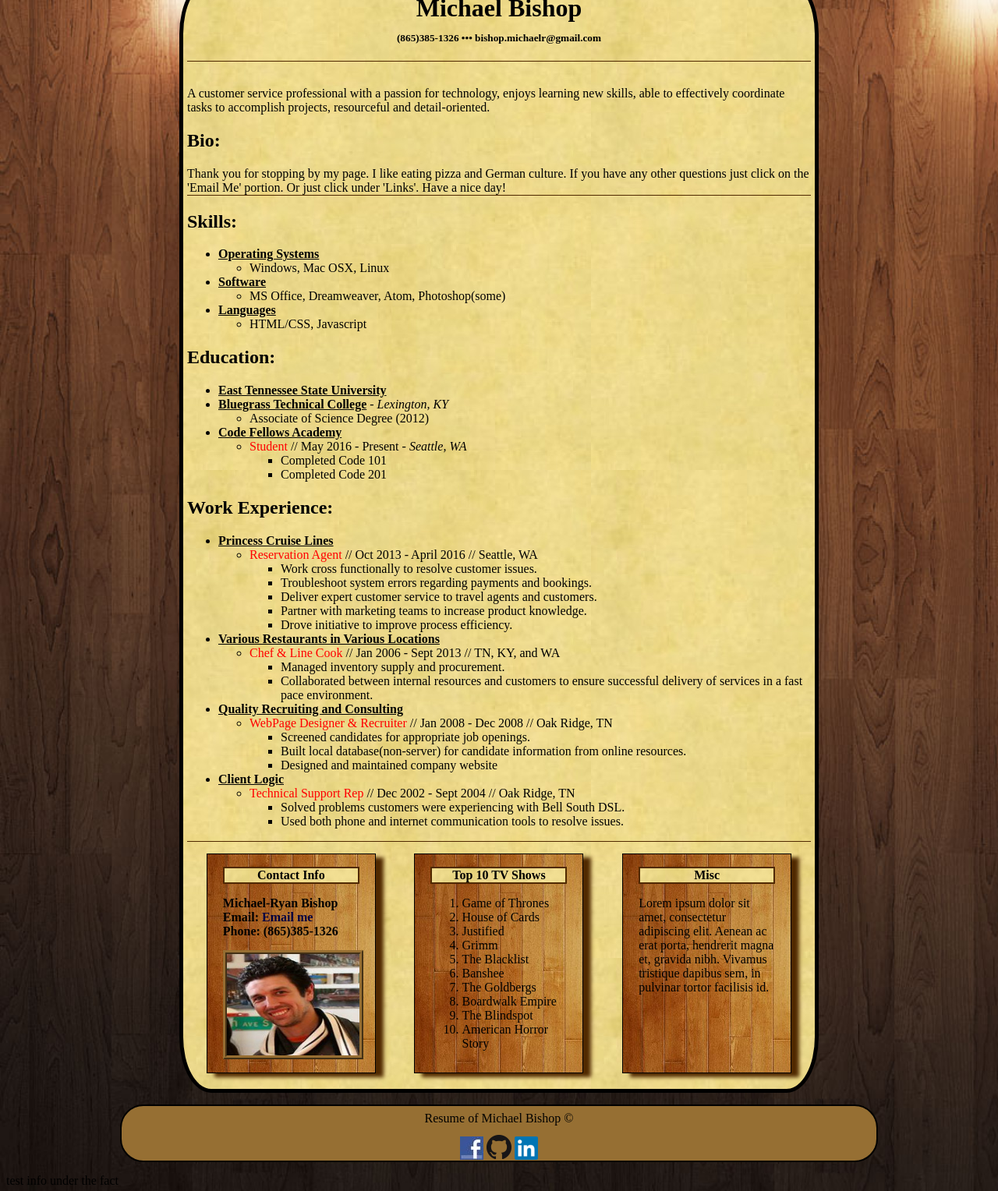
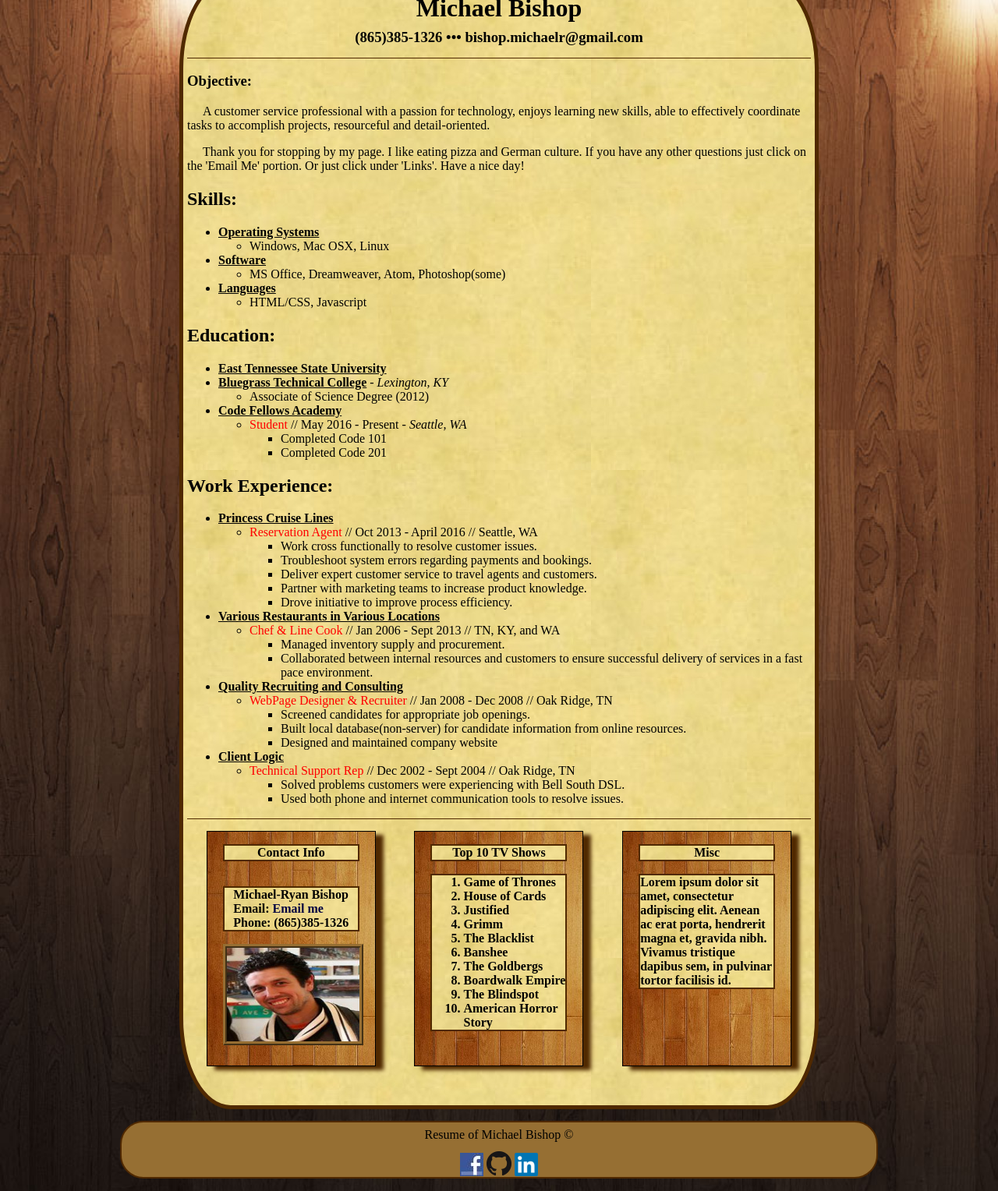
Before and after one commit to silvershotm1/About-me, a plain HTML site: page index.html in a window 1280 px wide. Shown: the part 36-1564 px from the top of the page at 78% size. Drawn offline with Linux system fonts and the light colour scheme.

Commit message:
Columns look nice

```diff
--- a/index.html
+++ b/index.html
@@ -10,27 +10,23 @@
       <div class="wrapper-intro">
         <hgroup class="myinfo">
           <h1>Michael Bishop</h1>
-          <h5>(865)385-1326 &#0149;&#0149;&#0149; bishop.michaelr@gmail.com</h5>
+          <h3>(865)385-1326 &#0149;&#0149;&#0149; bishop.michaelr@gmail.com</h3>
         </hgroup>
       </div>
       <div class="hline"></div>
-      <p></p>
-      A customer service professional with a passion for technology, enjoys learning new skills, able to effectively coordinate tasks to accomplish projects, resourceful and detail-oriented.
-      <h2>Bio:</h2>
+
+      <h3>Objective:</h3>
+        <div class="summary">
+          <p class="indent">A customer service professional with a passion for technology, enjoys learning new skills, able to effectively coordinate tasks to accomplish projects, resourceful and detail-oriented.</p>
 
 
-    <div class="summary">
-      Thank you for stopping by my page. I like eating
-      pizza and German culture. If you have any other
-      questions just click on the 'Email Me' portion. Or
-      just click under 'Links'. Have a nice day!
+          <p class="indent">Thank you for stopping by my page. I like eating pizza and German culture. If you have any other questions just click on the 'Email Me' portion. Or just click under 'Links'. Have a nice day!</p>
         </div>
 
-    <div class="hline"></div>
         <div class="skills">
           <h2>Skills:</h2>
             <ul>
-        <li><strong><u>Operating Systems</u></strong></li>
+              <li><span class="listyle">Operating Systems</span></li>
                 <ul>
                   <li> Windows, Mac OSX, Linux</li>
                 </ul>
@@ -43,11 +39,12 @@
                   <li>HTML/CSS, Javascript</li>
             </ul>
         </div>
+
         <div class="education">
         <h2>Education:</h2>
           <ul>
-        <li><strong><u>East Tennessee State University</u></strong></li>
-        <li><strong><u>Bluegrass Technical College</u></strong><span class="loc">  - Lexington, KY</span></li>
+            <li><span class="listyle">East Tennessee State University</span></li>
+            <li><span class="listyle">Bluegrass Technical College</span><span class="loc">  - Lexington, KY</span></li>
               <ul>
                 <li>Associate of Science Degree (2012)</li>
               </ul>
@@ -61,7 +58,7 @@
               </ul>
           </ul>
         </div>
-    <!-- <div class="spacer"></div> -->
+
         <div class="workexp">
           <h2>Work Experience:</h2>
             <ul>
@@ -102,7 +99,6 @@
                       </ul>
                     </ul>
             </ul>
-
         </div>
 
     <div class="hline"></div>
@@ -111,11 +107,12 @@
     <div class="column-section">
       <div class="column1">
         <p>Contact Info</p>
-        <strong>Michael-Ryan Bishop </br>
+          <p><strong>Michael-Ryan Bishop </br>
           Email:<a href=mailto:bishop.michaelr@gmail.com> Email me</a> </br>
           Phone: (865)385-1326 </br>
-      </strong>
-      <div class="spacer"></div>
+        </strong></p>
+      <!-- <div class="spacer"></div> -->
+
       <div class="pictures">
         <img id="me1" src="images/me.jpg"/>
         <img id="me2" src="images/me2.jpg"/>
@@ -124,9 +121,9 @@
 
       </div>
       </div>
-      <br>
        <div class="column2">
          <p>Top 10 TV Shows</p>
+           <!-- <p class="background"> -->
              <ol>
              <li>Game of Thrones</li>
              <li>House of Cards</li>
@@ -138,18 +135,24 @@
              <li>Boardwalk Empire</li>
              <li>The Blindspot</li>
              <li>American Horror Story</li>
-           </ol>
+           </ol><!-- </p> -->
+
        </div>
        <div class="column3">
          <p>Misc</p>
-         Lorem ipsum dolor sit amet, consectetur adipiscing elit. Aenean ac erat porta, hendrerit magna et, gravida nibh. Vivamus tristique dapibus sem, in pulvinar tortor facilisis id.
+          <p class="background">Lorem ipsum dolor sit amet, consectetur adipiscing elit. Aenean ac erat porta, hendrerit magna et, gravida nibh. Vivamus tristique dapibus sem, in pulvinar tortor facilisis id.</p>
+       </div>
+    </div>
 
+    <div class="spacer"></div>
+    <div class="spacer"></div>
+    <div class="spacer"></div>
 
   </div>
-       </div>
+  <!-- // EVERYTHING BELOW THIS IS OUTSIDE THE WRAPPER -->
+
     <div class="spacer"></div>
-    </div>
-<div class="spacer"></div>
+
     <div class="footer">
       Resume of Michael Bishop &copy
       <div class="spacer"></div>
@@ -158,9 +161,8 @@
         <a href="http://www.linkedin.com"><img src ="images/linkedin.png" alt="linked in"></a>
       <div class="spacer"></div>
     </div>
+
     <div class="spacer"></div>
-test info under the fact
-</div>
      <!-- <script src="app.js" type="text/javascript"></script> -->
   </body>
 </html>
--- a/style.css
+++ b/style.css
@@ -2,18 +2,14 @@
 
 }
 
-a {
-  color: #000040;
-}
 
 body {
   height: 100%;
   background-image: url(images/Wood-Texture-Backgrounds.jpg);
-  /*background-image: url(images/wood.jpg);*/
-
   background-size:cover;
 
 }
+/*///////////////////////// HEADERS, LINKS AND PARAGRAPHS   */
 
 h1 {
   color:black;
@@ -30,28 +26,46 @@
 }
 
 a {
+  color: #000040;
   text-decoration: none;
 }
+
 p {
   display: flex;
   flex-direction: column;
-}
-p.contact {
 
 }
+
+p.indent {
+  text-indent: 20px;
+}
+
+ol {
+  background-image: url(images/paper-main.jpg);
+  font-weight: bold;
+  /*text-decoration: underline;*/
+  border: 2px solid #502900;
+}
+/*///////////////////////// LINES AND SPACING   */
+
 .hline {
   width:100%;
   height:1px;
   background: #502900;
+
 }
+
 .spacer {
   width:100%;
   height:15px;
+
 }
+/*///////////////////////// THE PAGE WRAPPER   */
+
 div.wrapper {
   position: relative;
-  border: 5px solid black;
-  border-radius: 5%;
+  border: 5px solid #502900;
+  border-radius: 8%;
   width:800px;
   height:100%;
   margin:0 auto;
@@ -67,12 +81,15 @@
 
 hgroup.myinfo {
   line-height: 15px;
+
 }
+/*////////////////////////////  SUMMARY SECTION    */
 
 .summary {
   position: relative;
 
 }
+/*///////////////////////// SPAN TAG   */
 
 span.occ {
   color:red;
@@ -83,6 +100,13 @@
   font-style: italic;
 
 }
+
+span.listyle {
+  text-decoration: underline;
+  font-weight: bold;
+
+}
+
 div.education {
 
 }
@@ -95,6 +119,7 @@
 div.workexp {
 
 }
+/*///////////////////////// COLUMNS SECTION    */
 
 div.column-section {
   display: flex;
@@ -147,25 +172,25 @@
   border-style:ridge;
   position:absolute;
   width: 170px;
-  height: 130px;
+  height: 120px;
   margin: 0px auto;
   -webkit-animation-name: fade;
-  -webkit-animation-iteration-count: infinite;
-  -webkit-animation-duration: 6s;
+  -webkit-animation-iteration-count: 4;
+  -webkit-animation-duration: 12s;
   animation-name: fade;
-  animation-iteration-count: infinite;
+  animation-iteration-count:4;
   animation-duration: 6s;
 }
 
 div.column1 {
   poition:absolute;
+  /*line-height: 18px;*/
   display: flex;
   flex-direction: column;
   border: 1px solid black;
   width:175px;
-  height:280px;
+  height:300px;
   margin: 0 auto;
-  /*background-color: gray;*/
   background-image: url(images/wood2.jpg);
   padding-right:20px;
   padding-left: 20px;
@@ -177,9 +202,8 @@
   poition:absolute;
   border: 1px solid black;
   width:175px;
-  height:280px;
+  /*height:280px;*/
   margin: 0 auto;
-  /*background-color: gray;*/
   background-image: url(images/wood2.jpg);
   padding-right:20px;
   padding-left: 20px;
@@ -193,17 +217,17 @@
   width:175px;
   /*height:280px;*/
   margin: 0 auto;
-  /*background-color: gray;*/
   background-image: url(images/wood2.jpg);
-  /*background-size: 200px;*/
   padding-right:20px;
   padding-left: 20px;
   bottom: 100px;
   box-shadow: 10px 5px 5px #502900;
 }
+/*///////////////////////// FOOTER   */
+
 .footer {
   position:relative;
-  border: 2px solid black;
+  border: 2px solid #502900;
   width: 75%;
   height: 50px;
   text-align:center;
@@ -216,6 +240,8 @@
   padding: 10px;
   line-height: 12px;
 }
+/*///////////////////////// FADE OF 3 IMAGES    */
+
 
 @-webkit-keyframes fade {
     0% {opacity: 0;}
@@ -231,6 +257,7 @@
     53% {opacity: 0;}
     100% {opacity: 0;}
 }
+/*///////////////////////// IMAGES INSIDE COLUMN 1    */
 
 #me1 {
     /*background-color: lightblue;*/
```
Lines whose indentation alone changed are shown as unchanged.
